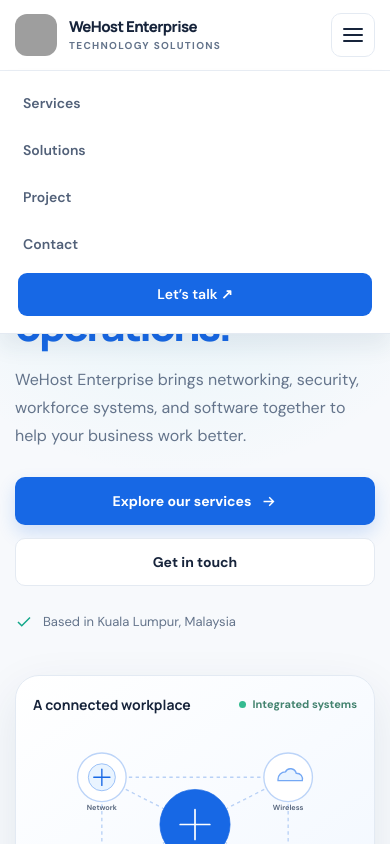
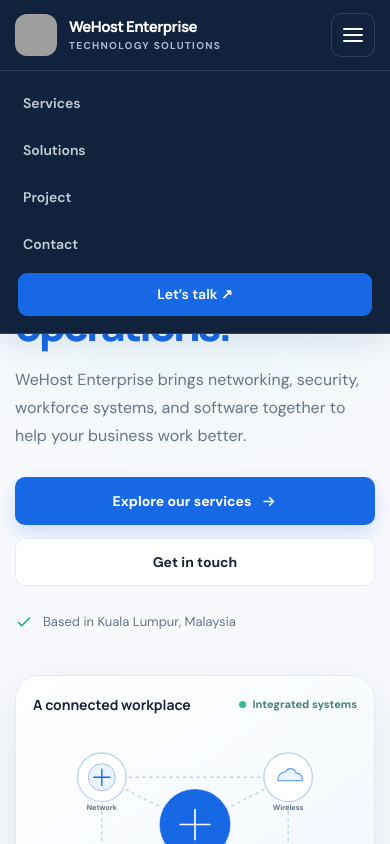
Before and after one commit to joetkk/me, a plain HTML site: page index.html in a window 390 px wide. Both pictures are taken after a click on the button "Open navigation menu". Shown: the top 844 px of the page. Drawn offline with nearby package versions, Linux system fonts and the light colour scheme; grey boxes are pictures that could not be loaded.

Commit message:
Match header color to footer
Co-authored-by: Copilot <223556219+Copilot@users.noreply.github.com>

```diff
--- a/index.html
+++ b/index.html
@@ -49,24 +49,24 @@
 
         .site-header {
             position: sticky; z-index: 10; top: 0;
-            border-bottom: 1px solid rgba(228, 234, 242, .85);
-            background: rgba(255, 255, 255, .94);
+            border-bottom: 1px solid rgba(255, 255, 255, .13);
+            background: #10223c;
             backdrop-filter: blur(14px);
         }
         .header-inner { min-height: 78px; display: flex; align-items: center; justify-content: space-between; gap: 24px; }
-        .brand { display: inline-flex; align-items: center; gap: 12px; color: var(--ink); text-decoration: none; }
+        .brand { display: inline-flex; align-items: center; gap: 12px; color: #fff; text-decoration: none; }
         .brand img { width: 48px; height: 48px; border-radius: 12px; object-fit: cover; }
         .brand-copy { display: grid; line-height: 1.2; }
         .brand-copy strong { font-family: Manrope, sans-serif; font-size: 16px; font-weight: 800; letter-spacing: -.04em; }
-        .brand-copy span { margin-top: 4px; color: var(--muted); font-size: 10px; font-weight: 700; letter-spacing: .13em; text-transform: uppercase; }
+        .brand-copy span { margin-top: 4px; color: #aebbd0; font-size: 10px; font-weight: 700; letter-spacing: .13em; text-transform: uppercase; }
         .primary-nav { display: flex; align-items: center; gap: 30px; }
-        .primary-nav a { color: #526179; font-size: 14px; font-weight: 600; text-decoration: none; transition: color .2s; }
-        .primary-nav a:hover, .primary-nav a[aria-current="location"] { color: var(--blue); }
+        .primary-nav a { color: #c2cede; font-size: 14px; font-weight: 600; text-decoration: none; transition: color .2s; }
+        .primary-nav a:hover, .primary-nav a[aria-current="location"] { color: #fff; }
         .primary-nav .nav-cta { padding: 10px 17px; border-radius: 9px; color: #fff; background: var(--blue); }
         .primary-nav .nav-cta:hover { color: #fff; background: var(--blue-dark); }
         .menu-toggle {
-            display: none; width: 44px; height: 44px; padding: 10px; border: 1px solid var(--line);
-            border-radius: 10px; color: var(--ink); background: #fff; cursor: pointer;
+            display: none; width: 44px; height: 44px; padding: 10px; border: 1px solid rgba(255, 255, 255, .13);
+            border-radius: 10px; color: #fff; background: #10223c; cursor: pointer;
         }
         .menu-toggle span { display: block; width: 20px; height: 2px; margin: 4px auto; border-radius: 2px; background: currentColor; }
 
@@ -254,7 +254,7 @@
             .menu-toggle { display: block; }
             .primary-nav {
                 position: absolute; top: calc(100% + 1px); right: 0; left: 0; display: none; align-items: stretch;
-                gap: 0; padding: 9px 18px 17px; border-bottom: 1px solid var(--line); background: #fff;
+                gap: 0; padding: 9px 18px 17px; border-bottom: 1px solid rgba(255, 255, 255, .13); background: #10223c;
                 box-shadow: 0 14px 20px rgba(27, 52, 86, .07);
             }
             .primary-nav.is-open { display: flex; flex-direction: column; }
```
